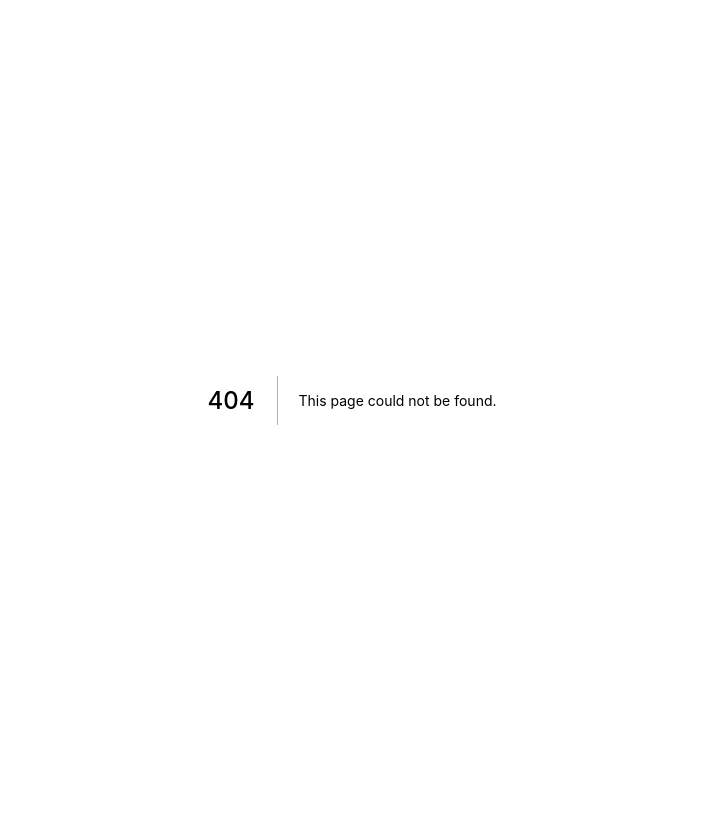
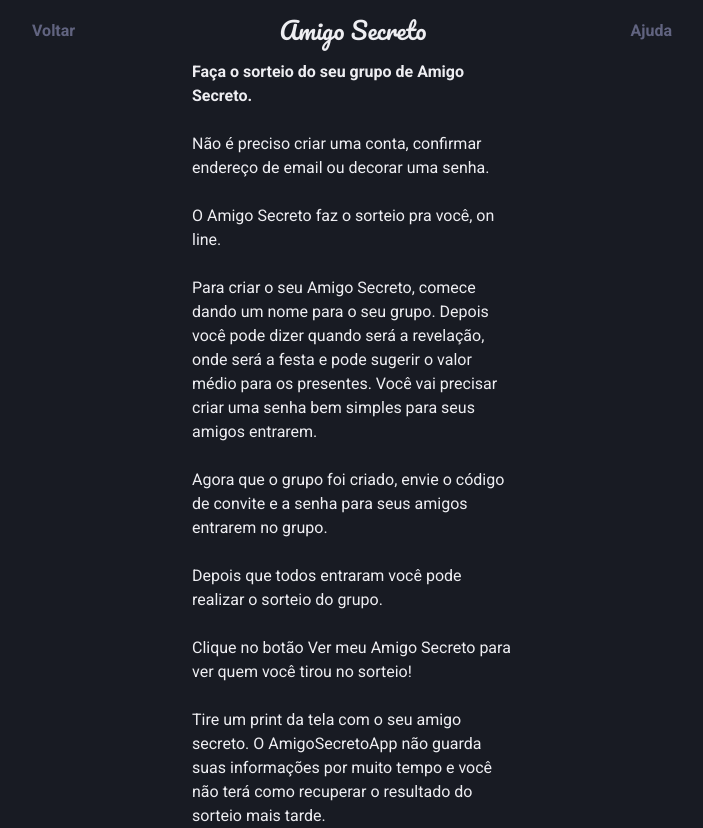
Before and after one commit to Bignotto/amigo-secreto-app, a Next.js app: page /instructions in a window 1280 px wide. Before the commit this address had no page. Shown: the whole page, without its empty margins (288-991 px from the left). Before the commit the page ends 800 px from the top, so only its background shows below. Built offline with nearby package versions, Linux system fonts and the light colour scheme.

Commit message:
created instructions page

```diff
--- /dev/null
+++ b/src/pages/instructions.tsx
@@ -0,0 +1,63 @@
+import { NextPage } from "next";
+import { Flex, Text } from "@chakra-ui/react";
+import { Header } from "../components/Header";
+
+const Instructions: NextPage = () => {
+  return (
+    <Flex align="center" justify="center">
+      <Flex
+        w={["95vw", "25vw"]}
+        align="center"
+        justify="center"
+        flexDir="column"
+      >
+        <Header />
+        <Text fontWeight="bold">
+          Faça o sorteio do seu grupo de Amigo Secreto.
+        </Text>
+        <br />
+        <Text>
+          Não é preciso criar uma conta, confirmar endereço de email ou decorar
+          uma senha.
+        </Text>
+        <br />
+
+        <Text>O Amigo Secreto faz o sorteio pra você, on line.</Text>
+        <br />
+
+        <Text>
+          Para criar o seu Amigo Secreto, comece dando um nome para o seu grupo.
+          Depois você pode dizer quando será a revelação, onde será a festa e
+          pode sugerir o valor médio para os presentes. Você vai precisar criar
+          uma senha bem simples para seus amigos entrarem.
+        </Text>
+        <br />
+
+        <Text>
+          Agora que o grupo foi criado, envie o código de convite e a senha para
+          seus amigos entrarem no grupo.
+        </Text>
+        <br />
+
+        <Text>
+          Depois que todos entraram você pode realizar o sorteio do grupo.
+        </Text>
+        <br />
+
+        <Text>
+          Clique no botão Ver meu Amigo Secreto para ver quem você tirou no
+          sorteio!
+        </Text>
+        <br />
+
+        <Text>
+          Tire um print da tela com o seu amigo secreto. O AmigoSecretoApp não
+          guarda suas informações por muito tempo e você não terá como recuperar
+          o resultado do sorteio mais tarde.
+        </Text>
+      </Flex>
+    </Flex>
+  );
+};
+
+export default Instructions;
```
Also changed, not shown: src/components/HomeLogo.tsx (added, +18 -0 lines), src/pages/index.tsx (+3 -6 lines).
